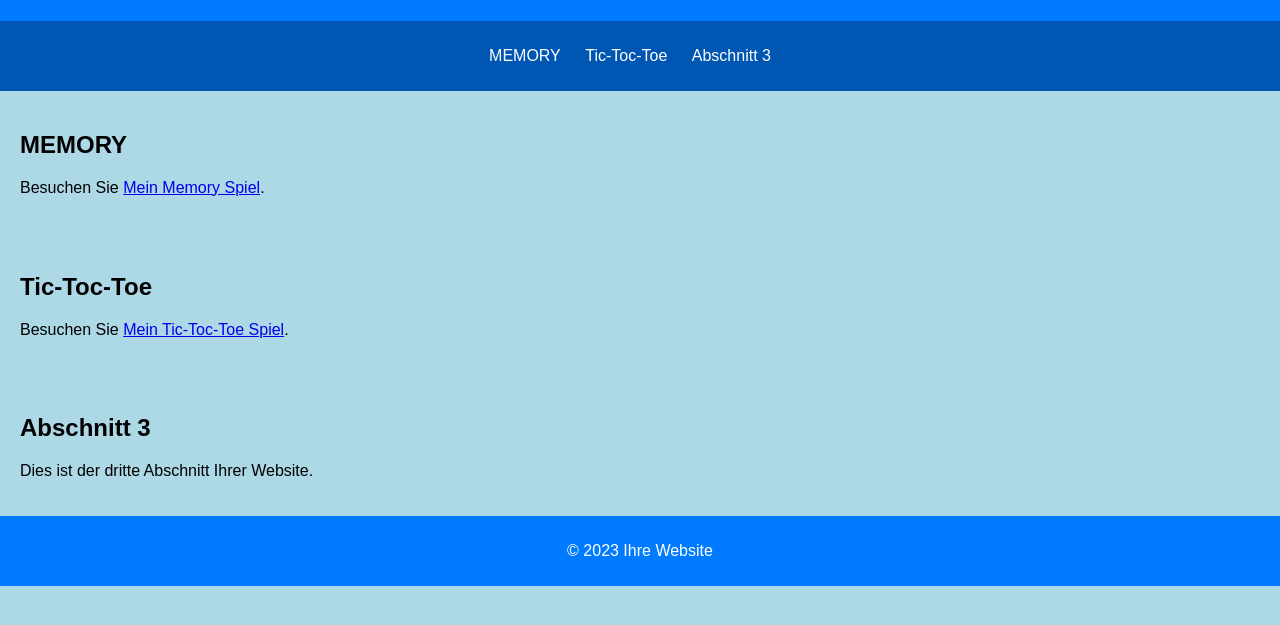
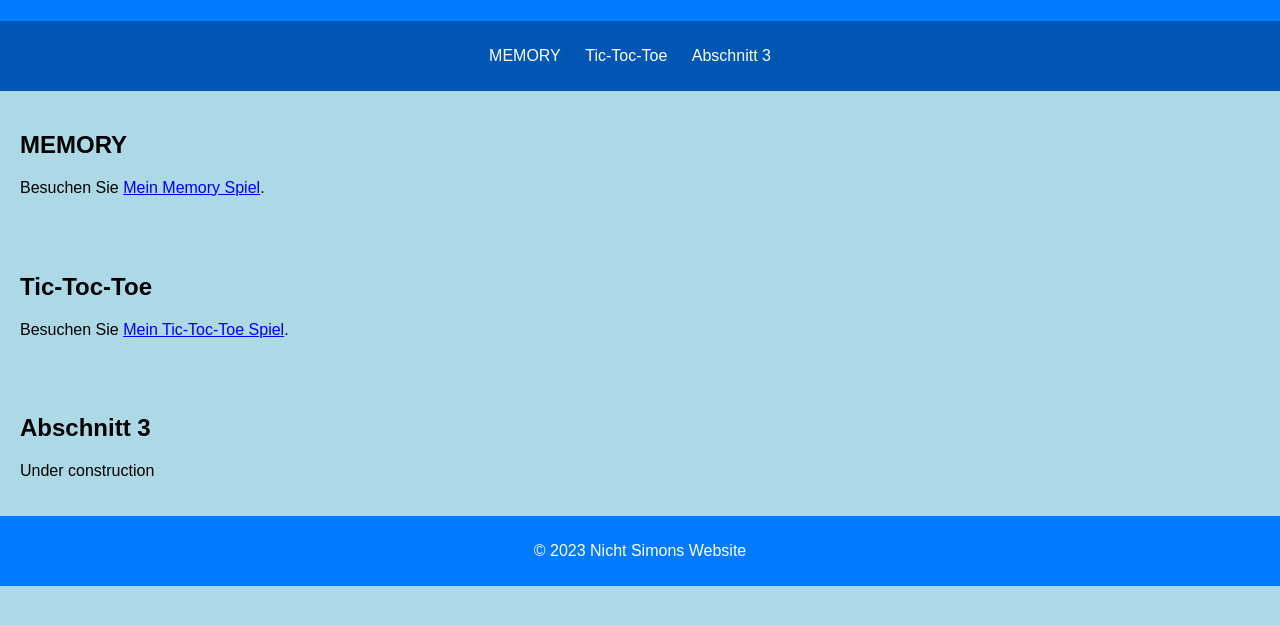
Before and after one commit to TOBO046/TOBO046.github.io, a plain HTML site: page index.html in a window 1280 px wide. Shown: the part 99-724 px from the top of the page. Drawn offline with Linux system fonts and the light colour scheme.

Commit message:
Update index.html

```diff
--- a/index.html
+++ b/index.html
@@ -74,10 +74,10 @@
     </section>
     <section id="section3">
         <h2>Abschnitt 3</h2>
-        <p>Dies ist der dritte Abschnitt Ihrer Website.</p>
+        <p>Under construction</p>
     </section>
     <footer>
-        <p>&copy; 2023 Ihre Website</p>
+        <p>&copy; 2023 Nicht Simons Website</p>
     </footer>
 </body>
 </html>
```
